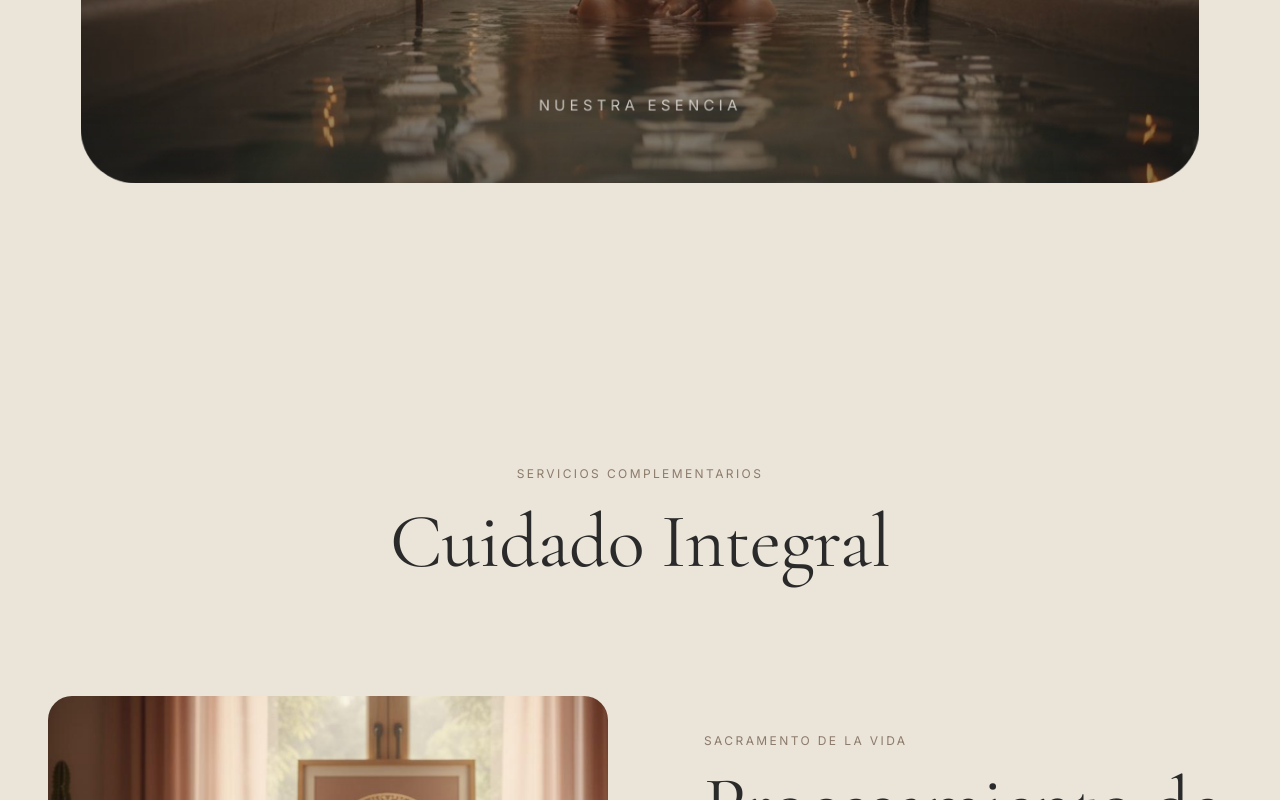
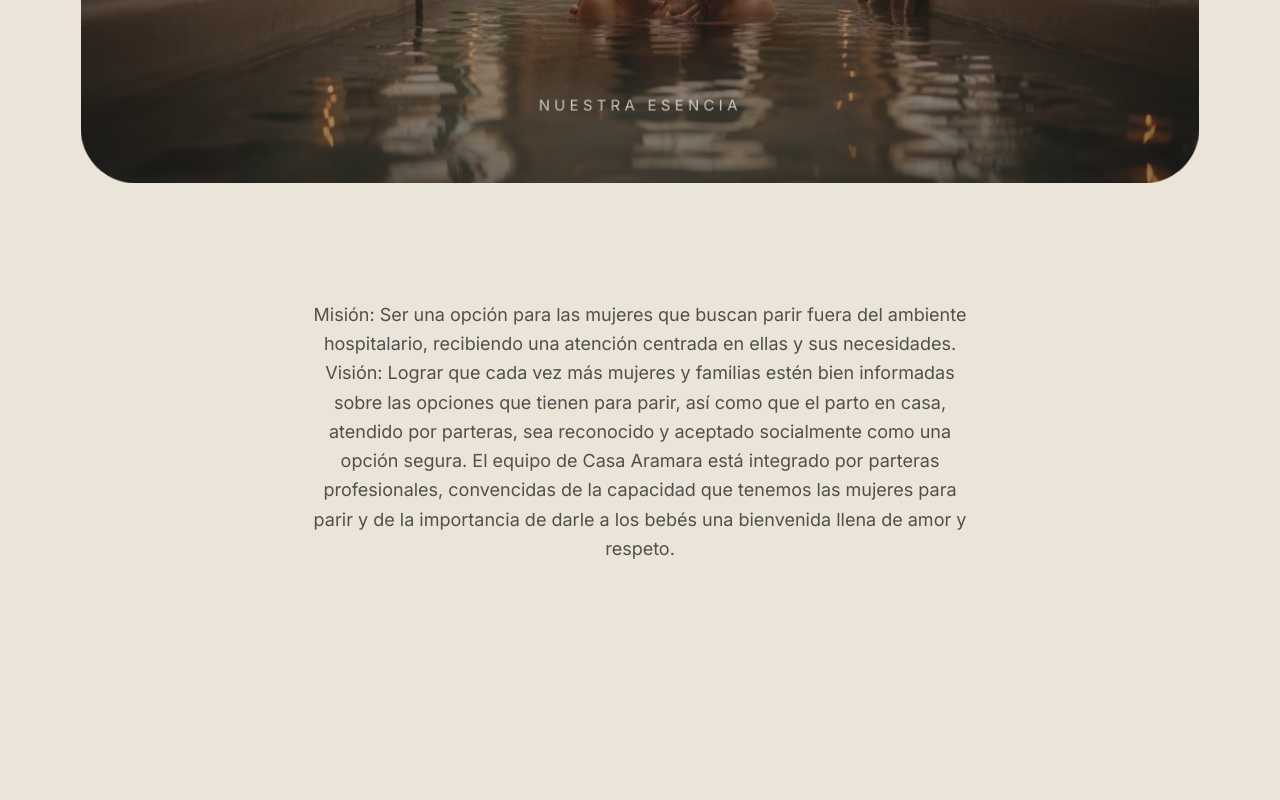
Before and after one commit to JonaCeb/CASA_ARAMARA, a React (Vite) app in the folder app/: page / in a window 1280 px wide. Shown: the part 5693-6493 px from the top of the page. Built offline with nearby package versions, Linux system fonts and the light colour scheme.

Commit message:
Update BreathSection.tsx

```diff
--- a/app/src/sections/BreathSection.tsx
+++ b/app/src/sections/BreathSection.tsx
@@ -119,7 +119,13 @@ const BreathSection = () => {
       </div>
 
       {/* Decorative elements */}
-
+      {breathSectionConfig.description && (
+        <div className="max-w-4xl mx-auto px-6 md:px-8 mt-16 md:mt-24 text-center">
+          <p className="font-body text-lg text-kaleo-earth/80 max-w-2xl mx-auto leading-relaxed whitespace-pre-line">
+  {breathSectionConfig.description}
+</p>
+        </div>
+      )}
     </section>
   );
 };
```
